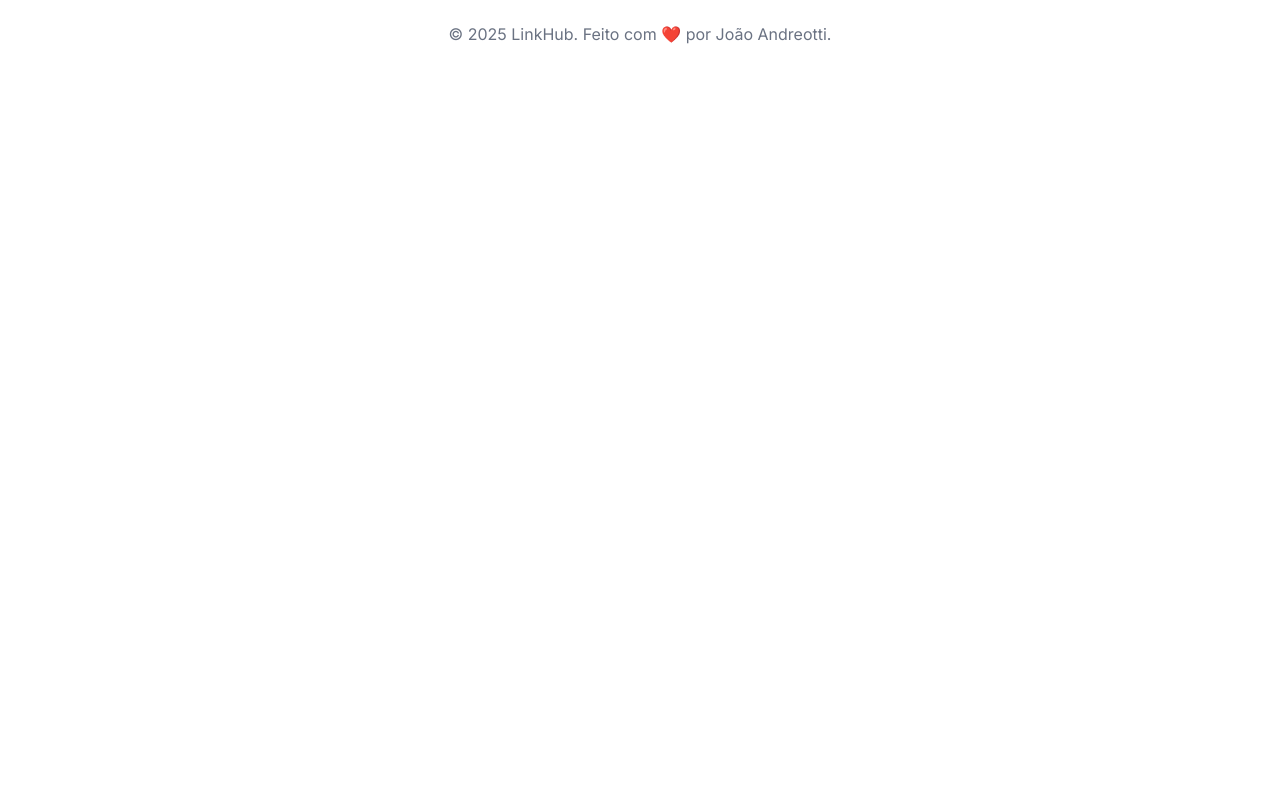
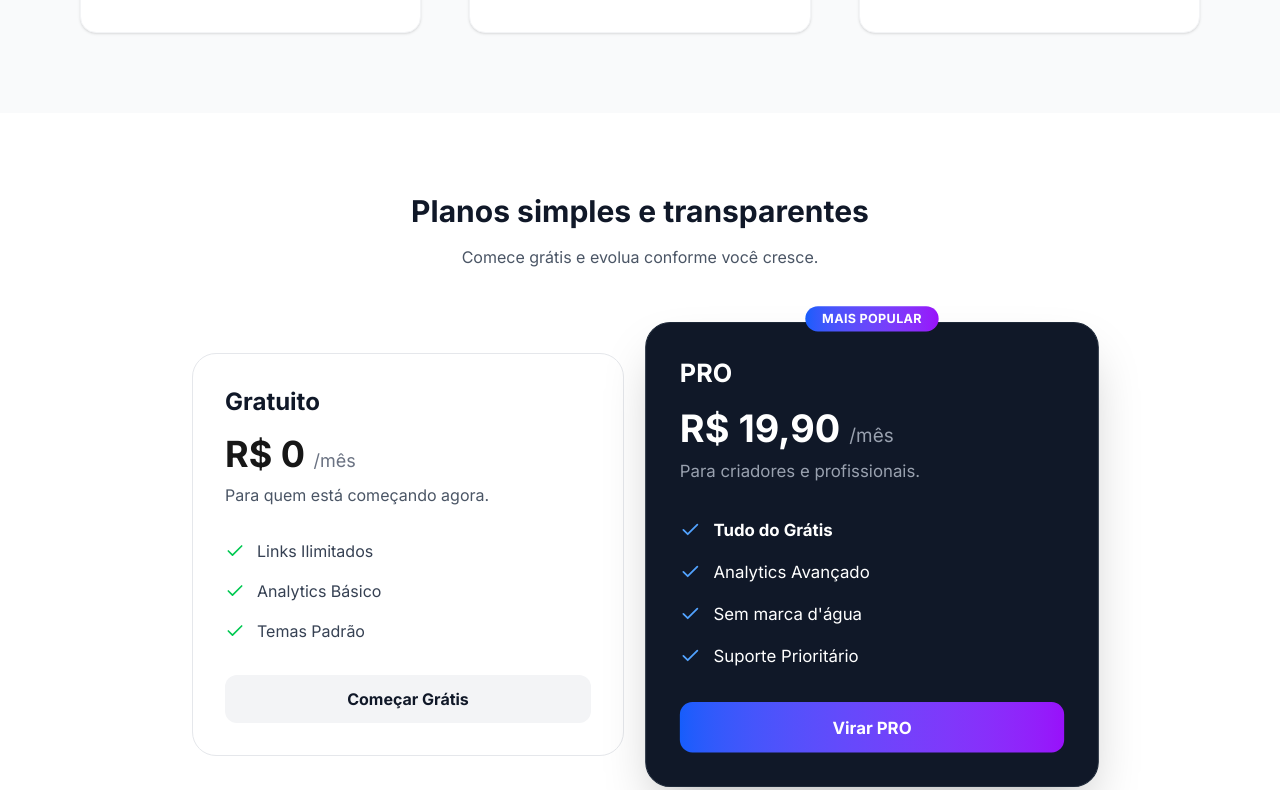
Before and after one commit to JoaoAndreotti90/linkhub, a Next.js app: page / in a window 1280 px wide. Shown: the part 1050-1840 px from the top of the page. Before the commit the page ends 1144 px from the top, so only its background shows below. Built offline with nearby package versions, Linux system fonts and the light colour scheme; no server answers.

Commit message:
quase final

```diff
--- a/src/app/dashboard/page.tsx
+++ b/src/app/dashboard/page.tsx
@@ -5,7 +5,7 @@ import { CreateLinkForm } from "@/components/create-link-form"
 import { ProfileForm } from "@/components/profile-form"
 import { LinkList } from "@/components/link-list"
 import { UpgradeButton } from "@/components/upgrade-button"
-import { SignOutButton } from "@/components/sign-out-button" // <--- IMPORT NOVO
+import { SignOutButton } from "@/components/sign-out-button"
 
 export default async function Dashboard() {
   const session = await auth()
@@ -30,11 +30,10 @@ export default async function Dashboard() {
           <h1 className="text-xl font-bold text-gray-900">LinkHub</h1>
 
           <div className="flex items-center gap-4">
-            <UpgradeButton />
+            <UpgradeButton plan={user?.plan} />
 
             <span className="text-sm font-medium text-gray-900">Olá, {user?.name || session.user.name}</span>
 
-            {/* Trocamos o form antigo por este componente */}
             <SignOutButton />
           </div>
         </div>
--- a/src/app/page.tsx
+++ b/src/app/page.tsx
@@ -1,7 +1,7 @@
 import { auth } from "@/auth"
 import { redirect } from "next/navigation"
-import Link from "next/link" // <--- Importante importar isso
-import { ArrowRight, CheckCircle2, Share2, BarChart3, Globe } from "lucide-react"
+import Link from "next/link"
+import { ArrowRight, CheckCircle2, Share2, BarChart3, Globe, Check } from "lucide-react"
 
 export default async function Home() {
   const session = await auth()
@@ -22,11 +22,10 @@ export default async function Home() {
           </div>
 
           <nav className="hidden md:flex gap-6">
-            <a href="#funcionalidades" className="text-sm font-medium text-gray-600 hover:text-blue-600">Funcionalidades</a>
-            <a href="#precos" className="text-sm font-medium text-gray-600 hover:text-blue-600">Preços</a>
+            <Link href="#funcionalidades" className="text-sm font-medium text-gray-600 hover:text-blue-600">Funcionalidades</Link>
+            <Link href="#precos" className="text-sm font-medium text-gray-600 hover:text-blue-600">Preços</Link>
           </nav>
 
-          {/* Botão Entrar agora leva para /login */}
           <Link
             href="/login"
             className="rounded-full bg-gray-900 px-6 py-2 text-sm font-medium text-white transition-colors hover:bg-gray-800"
@@ -48,7 +47,6 @@ export default async function Home() {
           </p>
 
           <div className="flex flex-col items-center gap-4 sm:flex-row sm:justify-center">
-            {/* Botão Principal agora leva para /login */}
             <Link
               href="/login"
               className="flex items-center gap-2 rounded-full bg-blue-600 px-8 py-4 text-lg font-bold text-white shadow-lg transition-transform hover:scale-105 hover:bg-blue-700"
@@ -63,10 +61,13 @@ export default async function Home() {
           </div>
         </section>
 
-        {/* ... (O resto da página continua igual: Cards, Footer, etc) ... */}
-        {/* Mantenha o resto do código da seção de features e footer aqui embaixo */}
-        <section className="bg-gray-50 py-20">
+        <section id="funcionalidades" className="bg-gray-50 py-20">
           <div className="mx-auto max-w-6xl px-4">
+            <div className="text-center mb-16">
+              <h2 className="text-3xl font-bold text-gray-900 mb-4">Tudo o que você precisa</h2>
+              <p className="text-gray-600">Ferramentas poderosas para crescer sua audiência.</p>
+            </div>
+
             <div className="grid gap-12 lg:grid-cols-3">
               <div className="rounded-2xl bg-white p-8 shadow-sm border border-gray-100">
                 <div className="mb-4 inline-flex h-12 w-12 items-center justify-center rounded-lg bg-blue-100 text-blue-600">
@@ -94,6 +95,68 @@ export default async function Home() {
             </div>
           </div>
         </section>
+
+        <section id="precos" className="py-20">
+          <div className="mx-auto max-w-6xl px-4">
+            <div className="text-center mb-16">
+              <h2 className="text-3xl font-bold text-gray-900 mb-4">Planos simples e transparentes</h2>
+              <p className="text-gray-600">Comece grátis e evolua conforme você cresce.</p>
+            </div>
+
+            <div className="grid md:grid-cols-2 gap-8 max-w-4xl mx-auto items-center">
+              <div className="bg-white p-8 rounded-3xl border border-gray-200">
+                <h3 className="text-2xl font-bold text-gray-900">Gratuito</h3>
+                <div className="text-4xl font-bold mt-4 mb-2">R$ 0 <span className="text-lg font-normal text-gray-500">/mês</span></div>
+                <p className="text-gray-600 mb-8">Para quem está começando agora.</p>
+
+                <ul className="space-y-4 mb-8">
+                  <li className="flex items-center gap-3 text-gray-700">
+                    <Check className="h-5 w-5 text-green-500" /> Links Ilimitados
+                  </li>
+                  <li className="flex items-center gap-3 text-gray-700">
+                    <Check className="h-5 w-5 text-green-500" /> Analytics Básico
+                  </li>
+                  <li className="flex items-center gap-3 text-gray-700">
+                    <Check className="h-5 w-5 text-green-500" /> Temas Padrão
+                  </li>
+                </ul>
+
+                <Link href="/login" className="block w-full py-3 px-6 rounded-xl bg-gray-100 text-gray-900 font-bold text-center hover:bg-gray-200 transition-colors">
+                  Começar Grátis
+                </Link>
+              </div>
+
+              <div className="relative bg-gray-900 p-8 rounded-3xl border border-gray-800 text-white shadow-2xl scale-105">
+                <div className="absolute -top-4 left-1/2 -translate-x-1/2 bg-gradient-to-r from-blue-600 to-purple-600 text-white px-4 py-1 rounded-full text-xs font-bold uppercase tracking-wide">
+                  Mais Popular
+                </div>
+
+                <h3 className="text-2xl font-bold">PRO</h3>
+                <div className="text-4xl font-bold mt-4 mb-2">R$ 19,90 <span className="text-lg font-normal text-gray-400">/mês</span></div>
+                <p className="text-gray-400 mb-8">Para criadores e profissionais.</p>
+
+                <ul className="space-y-4 mb-8">
+                  <li className="flex items-center gap-3">
+                    <Check className="h-5 w-5 text-blue-400" /> <strong>Tudo do Grátis</strong>
+                  </li>
+                  <li className="flex items-center gap-3">
+                    <Check className="h-5 w-5 text-blue-400" /> Analytics Avançado
+                  </li>
+                  <li className="flex items-center gap-3">
+                    <Check className="h-5 w-5 text-blue-400" /> Sem marca d'água
+                  </li>
+                  <li className="flex items-center gap-3">
+                    <Check className="h-5 w-5 text-blue-400" /> Suporte Prioritário
+                  </li>
+                </ul>
+
+                <Link href="/login" className="block w-full py-3 px-6 rounded-xl bg-gradient-to-r from-blue-600 to-purple-600 text-white font-bold text-center hover:opacity-90 transition-opacity">
+                  Virar PRO
+                </Link>
+              </div>
+            </div>
+          </div>
+        </section>
       </main>
 
       <footer className="border-t bg-white py-12">
--- a/src/components/upgrade-button.tsx
+++ b/src/components/upgrade-button.tsx
@@ -1,16 +1,30 @@
 "use client"
 
-import { createCheckout } from "@/app/actions/create-checkout"
-import { Zap } from "lucide-react"
+import Link from "next/link"
+import { Crown } from "lucide-react"
 
-export function UpgradeButton() {
+interface UpgradeButtonProps {
+  plan?: "FREE" | "PRO"
+}
+
+export function UpgradeButton({ plan = "FREE" }: UpgradeButtonProps) {
+
+  if (plan === "PRO") {
+    return (
+      <div className="flex items-center gap-2 rounded-full bg-gradient-to-r from-yellow-400 to-orange-500 px-4 py-1.5 text-xs font-bold text-white shadow-sm ring-1 ring-orange-200">
+        <Crown className="h-3 w-3 fill-white" />
+        MEMBRO PRO
+      </div>
+    )
+  }
+
   return (
-    <button
-      onClick={() => createCheckout()}
-      className="flex items-center gap-2 rounded-md bg-gradient-to-r from-yellow-400 to-orange-500 px-4 py-2 text-sm font-bold text-white shadow-md transition-transform hover:scale-105"
+    <Link
+      href="/#precos"
+      className="flex items-center gap-2 rounded-md bg-gradient-to-r from-amber-500 to-orange-600 px-4 py-2 text-sm font-bold text-white transition-all hover:opacity-90 hover:shadow-md"
     >
-      <Zap className="h-4 w-4 fill-white" />
+      <Crown className="h-4 w-4" />
       Seja PRO
-    </button>
+    </Link>
   )
 }
```
Also changed, not shown: src/app/[slug]/page.tsx (+12 -23 lines), 2 other files (tests, documents, lock files or other folders).
